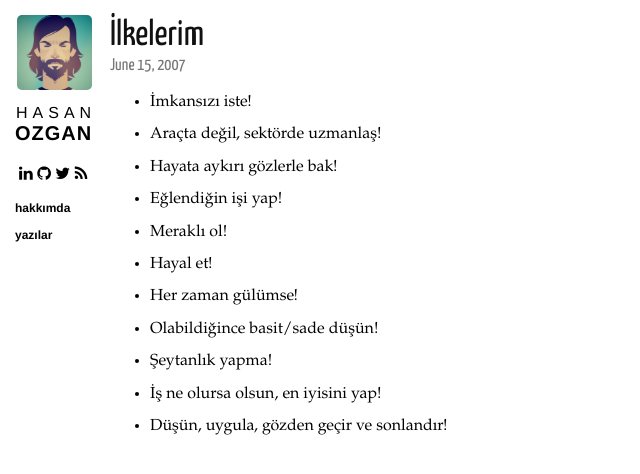
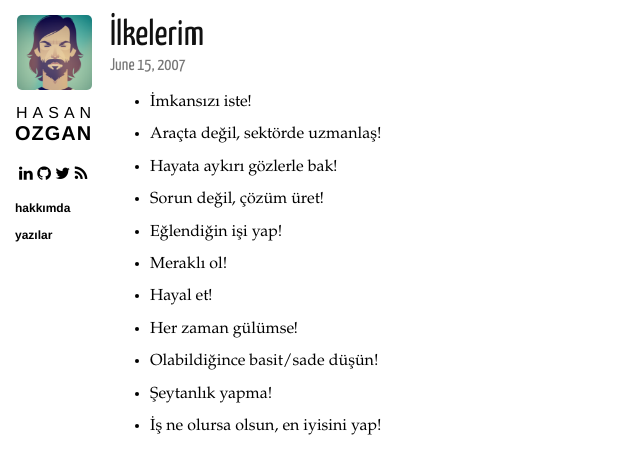
Before and after one commit to destek1/hasanozgan.github.io, a Jekyll site: the page built from _posts/2007-06-15-ilkelerim.md, in a window 1280 px wide. Shown: the top 474 px of the page, without its empty margins (0-640 px from the left). Built offline with Jekyll 4.4.1, drawn with Linux system fonts in a browser that asks for light colours; nearby versions of some CDN libraries; Markdown is read by kramdown in place of the engine named in the settings.

```diff
--- a/_posts/2007-06-15-ilkelerim.md
+++ b/_posts/2007-06-15-ilkelerim.md
@@ -6,13 +6,12 @@
 status: publish
 type: post
 published: true
-meta:
-  _edit_last: '2'
 ---
 <ul>
 	<li>İmkansızı iste!</li>
 	<li>Araçta değil, sektörde uzmanlaş!</li>
 	<li>Hayata aykırı gözlerle bak!</li>
+	<li>Sorun değil, çözüm üret!</li>
 	<li>Eğlendiğin işi yap!</li>
 	<li>Meraklı ol!</li>
     <li>Hayal et!</li>
@@ -20,5 +19,4 @@
 	<li>Olabildiğince basit/sade düşün!</li>
 	<li>Şeytanlık yapma!</li>
 	<li>İş ne olursa olsun, en iyisini yap!</li>
-	<li>Düşün, uygula, gözden geçir ve sonlandır!</li>
 </ul>
```
Also changed, not shown: _posts/2009-09-16-rest-gelecegin-web-mimarisi.md (+1 -1 lines).
